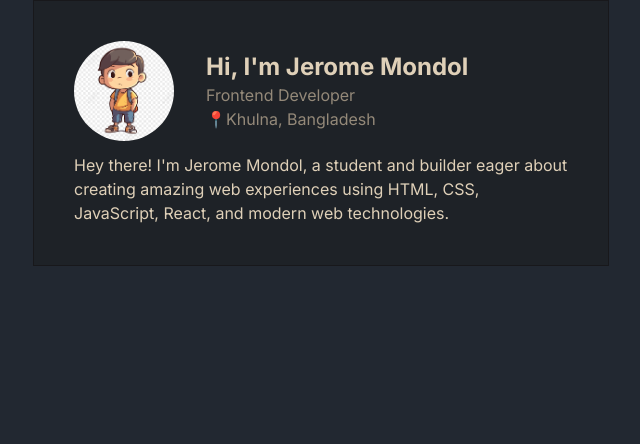
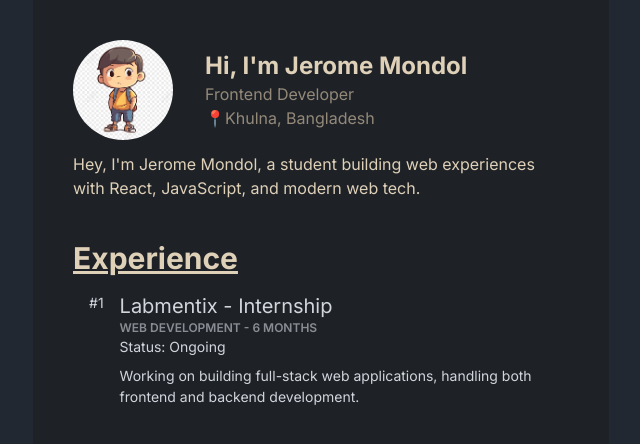
Before and after one commit to Jerome-Mondol/portfolio-1, a React (Vite) app: page / in a window 1280 px wide. Shown: the top 444 px of the page, without its empty margins (319-959 px from the left). Built offline with nearby package versions, Linux system fonts and the light colour scheme.

Commit message:
simple experience section done

```diff
--- a/src/App.jsx
+++ b/src/App.jsx
@@ -1,12 +1,12 @@
 import React from 'react'
-import Navbar from './components/Navbar/'
+import Main from './components/Main'
 
 const App = () => {
 
 
   return (
     <div className='bg-dark h-[100vh]' >
-      <Navbar />
+      <Main />
     </div>
   )
 }
--- /dev/null
+++ b/src/components/Experience/index.jsx
@@ -0,0 +1,32 @@
+import React, { useEffect } from 'react'
+import { experiences } from '../../data/me'
+
+const Experience = () => {
+
+
+    return (
+        <>
+            <div>
+                <h1 className='text-light text-3xl mt-10 font-bold underline' >Experience</h1>
+                {[...experiences].reverse().map(({ companyName, type, domain, duration, timeline, description, status }, index) => (
+                    <ul className="list text-gray-300" key={companyName}>
+                        <li className="list-row">
+                            <div>#{index + 1}</div>
+                            <div>
+                                <div className="text-xl w-fit">{companyName} - {type}</div>
+                                <div className="text-xs uppercase font-semibold opacity-60 w-fit">{domain} - {duration}</div>
+                                {/* <div className=' w-fit' >{timeline}</div> */}
+                                <div className=' w-fit' >Status: {status}</div>
+
+                                <div className='mt-2 ' >{description}</div>
+                            </div>
+                        </li>
+                    </ul>
+                ))}
+
+            </div>
+        </>
+    )
+}
+
+export default Experience
--- a/src/components/Main/index.jsx
+++ b/src/components/Main/index.jsx
@@ -0,0 +1,14 @@
+import React from 'react'
+import Navbar from '../Navbar'
+import Experience from '../Experience'
+
+const Main = () => {
+  return (
+    <div className='w-[45%] mx-auto  bg-semilight p-10' >
+      <Navbar />
+      <Experience />
+    </div>
+  )
+}
+
+export default Main
--- a/src/components/Navbar/index.jsx
+++ b/src/components/Navbar/index.jsx
@@ -8,7 +8,7 @@ const Navbar = () => {
 
   return (
     <>
-        <div className='border w-[45%] mx-auto p-10 bg-semilight' >
+        <div className='w-full' >
             <div className='flex items-center gap-8 ' >
             <img src={profileImage} alt="" className='w-25 h-25 rounded-full'/>
             <div>
--- a/src/data/me.js
+++ b/src/data/me.js
@@ -7,9 +7,22 @@ export const me = [
         location: "Khulna, Bangladesh",
         role: "Frontend Developer",
         currentlyLearning: "FullStack Development",
-        bio: "Hey there! I'm Jerome Mondol, a student and builder eager about creating amazing web experiences using HTML, CSS, JavaScript, React, and modern web technologies.",
+        bio: "Hey, I'm Jerome Mondol, a student building web experiences with React, JavaScript, and modern web tech.",
         social : {
             github: "https://github.com/Jerome-Mondol",
         }
     }
 ]
+
+export const experiences = [
+    {
+        companyName: "Labmentix",
+        type: "Internship",
+        domain: "Web Development",
+        duration: "6 months",
+        timeline: "19/8/2025 to N/A",
+        description: "Working on building full-stack web applications, handling both frontend and backend development.",
+        status: "Ongoing",
+    },
+
+]
```
